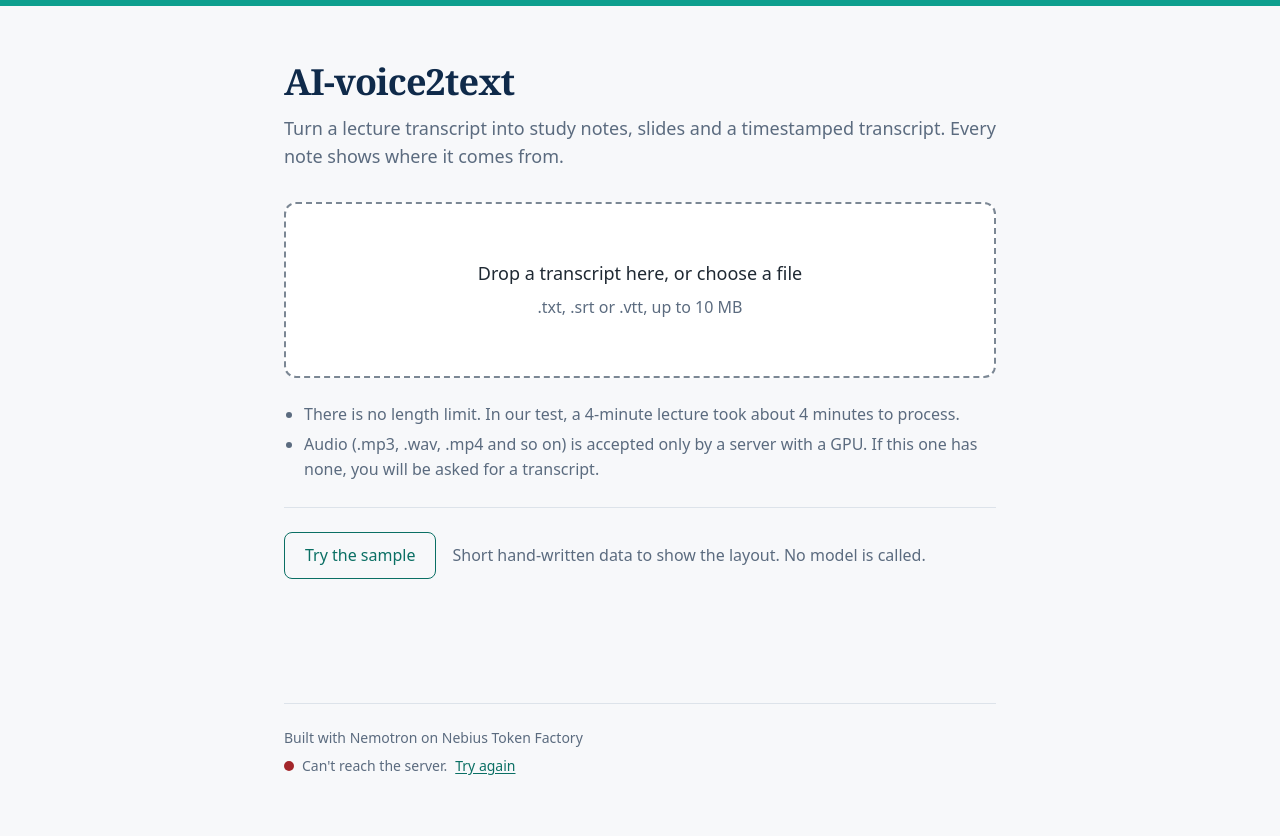
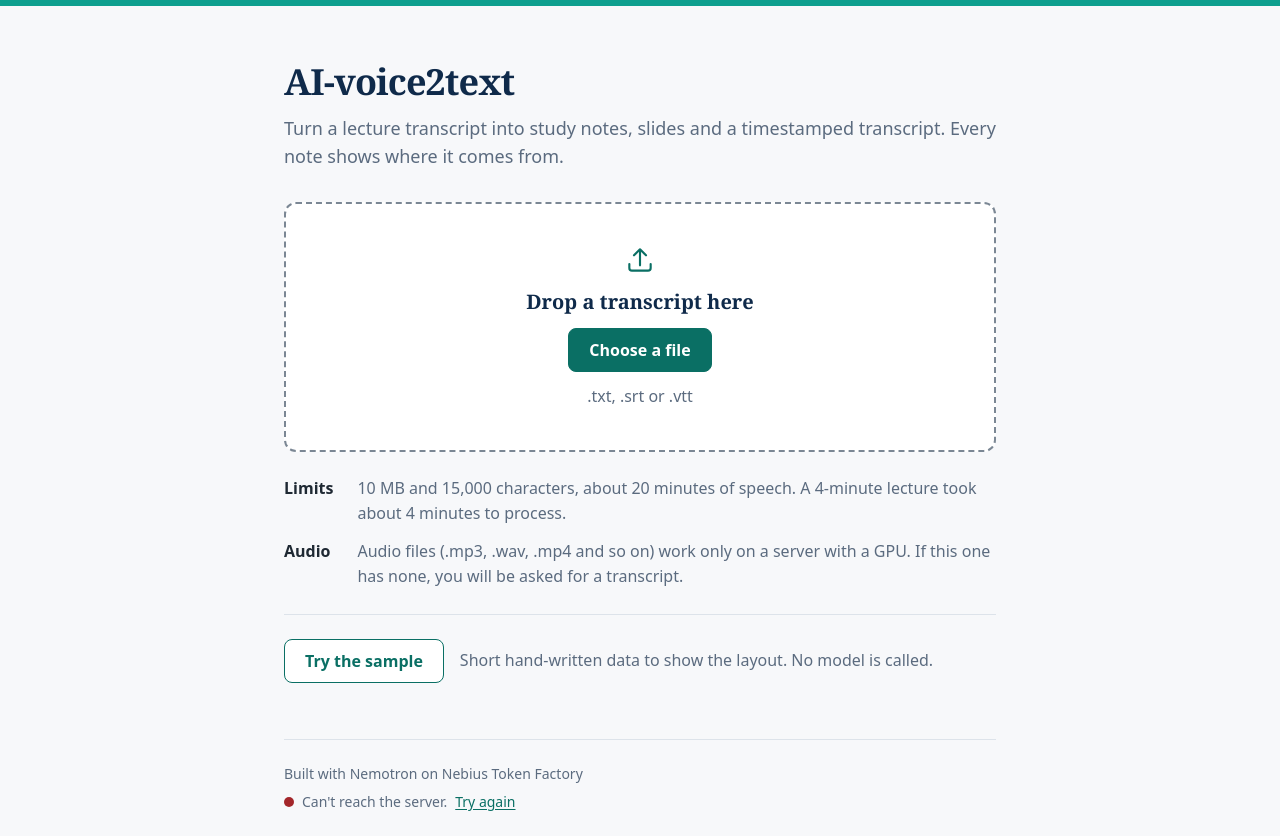
Before and after one commit to TomNguyen132006/AI-voice2text, a Next.js app in the folder frontend/: page / in a window 1280 px wide. Before the commit the page ends 800 px from the top, so only its background shows below. Built offline with nearby package versions, Linux system fonts and the light colour scheme; no server answers.

Commit message:
Story S7 T11 | Tom | frontend: start screen (drop zone, limits 10 MB and 15,000 characters, audio note, sample button), friendlier audio message

```diff
--- a/frontend/app/components/UploadBox.js
+++ b/frontend/app/components/UploadBox.js
@@ -1,9 +1,19 @@
 'use client'
 
 import { useRef, useState } from 'react'
-import { ALLOWED_EXTENSIONS, MAX_UPLOAD_MB, checkFile } from '../lib/api'
+import { ALLOWED_EXTENSIONS, MAX_TRANSCRIPT_CHARS, MAX_UPLOAD_MB, checkFile } from '../lib/api'
 
-// Start screen: pick a transcript (or the sample). Audio is still sent to the server, which answers 400 when it has no GPU.
+function UploadIcon() {
+  return (
+    <svg aria-hidden viewBox="0 0 24 24" width="32" height="32" fill="none" stroke="currentColor" strokeWidth="1.6" strokeLinecap="round" strokeLinejoin="round">
+      <path d="M12 16V4m0 0L7.5 8.5M12 4l4.5 4.5" />
+      <path d="M4 15v3a2 2 0 0 0 2 2h12a2 2 0 0 0 2-2v-3" />
+    </svg>
+  )
+}
+
+// Start screen: pick a transcript (or the sample). Audio is still sent to the server, which answers 400 when it has no GPU,
+// and that answer is shown as a friendly message (see describeError).
 export default function UploadBox({ busy, fileName, waking, notice, onFile, onSample }) {
   const input = useRef(null)
   const [dragging, setDragging] = useState(false)
@@ -33,12 +43,22 @@ export default function UploadBox({ busy, fileName, waking, notice, onFile, onSa
           setDragging(false)
           if (!busy) pick(e.dataTransfer.files?.[0])
         }}
-        className={`flex min-h-44 cursor-pointer flex-col items-center justify-center gap-2 rounded-xl border-2 border-dashed px-4 py-8 text-center transition-colors focus-within:outline-3 focus-within:outline-offset-2 focus-within:outline-accent ${
+        className={`flex min-h-56 cursor-pointer flex-col items-center justify-center gap-3 rounded-xl border-2 border-dashed px-4 py-10 text-center transition-colors focus-within:outline-3 focus-within:outline-offset-2 focus-within:outline-accent ${
           dragging ? 'border-accent bg-accent-soft' : 'border-line-strong bg-surface hover:border-accent'
         } ${busy ? 'cursor-wait opacity-70' : ''}`}
       >
-        <span className="text-lg font-medium">{busy ? `Uploading ${fileName || 'your file'}…` : 'Drop a transcript here, or choose a file'}</span>
-        <span className="text-muted">.txt, .srt or .vtt, up to {MAX_UPLOAD_MB} MB</span>
+        <span className="text-accent">
+          <UploadIcon />
+        </span>
+        <span className="font-read text-xl font-semibold text-navy">
+          {busy ? `Uploading ${fileName || 'your file'}…` : 'Drop a transcript here'}
+        </span>
+        {!busy && (
+          <span className="btn btn-primary" aria-hidden>
+            Choose a file
+          </span>
+        )}
+        <span className="text-muted">.txt, .srt or .vtt</span>
         <input
           id="transcript-file"
           ref={input}
@@ -63,17 +83,16 @@ export default function UploadBox({ busy, fileName, waking, notice, onFile, onSa
         </p>
       )}
       {notice}
-      <ul className="list-disc space-y-1 pl-5 text-muted">
-        <li>There is no length limit. In our test, a 4-minute lecture took about 4 minutes to process.</li>
-        <li>Audio (.mp3, .wav, .mp4 and so on) is accepted only by a server with a GPU. If this one has none, you will be asked for a transcript.</li>
-      </ul>
-      <div className="flex flex-col gap-2 border-t border-line pt-6 sm:flex-row sm:items-center sm:gap-4">
-        <button
-          type="button"
-          onClick={onSample}
-          disabled={busy}
-          className="w-full rounded-lg border border-accent px-5 py-2.5 font-medium text-accent hover:bg-accent-soft disabled:opacity-50 sm:w-auto"
-        >
+      <dl className="grid gap-x-6 gap-y-3 text-muted sm:grid-cols-[auto_1fr]">
+        <dt className="font-semibold text-ink">Limits</dt>
+        <dd>
+          {MAX_UPLOAD_MB} MB and {MAX_TRANSCRIPT_CHARS.toLocaleString('en-US')} characters, about 20 minutes of speech. A 4-minute lecture took about 4 minutes to process.
+        </dd>
+        <dt className="font-semibold text-ink">Audio</dt>
+        <dd>Audio files (.mp3, .wav, .mp4 and so on) work only on a server with a GPU. If this one has none, you will be asked for a transcript.</dd>
+      </dl>
+      <div className="flex flex-col gap-3 border-t border-line pt-6 sm:flex-row sm:items-center sm:gap-4">
+        <button type="button" onClick={onSample} disabled={busy} className="btn btn-secondary w-full sm:w-auto">
           Try the sample
         </button>
         <p className="text-muted">Short hand-written data to show the layout. No model is called.</p>
```
Also changed, not shown: frontend/app/lib/api.js.
